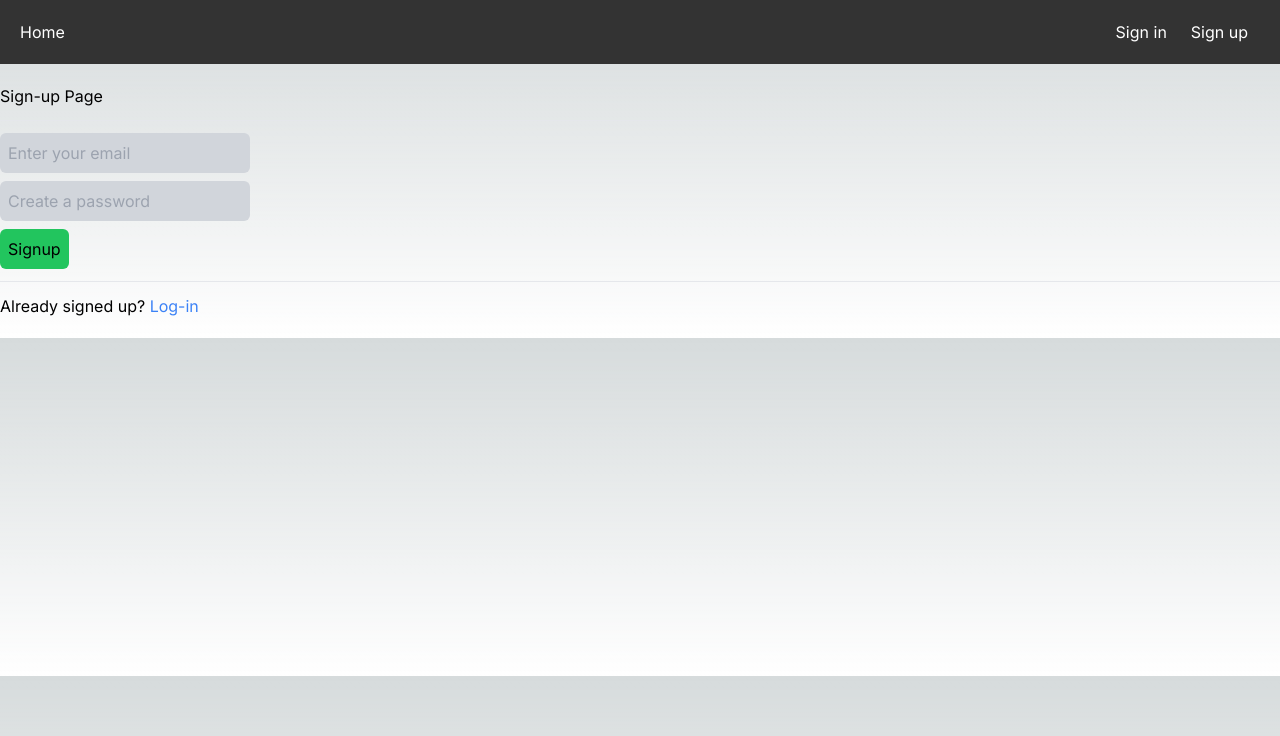
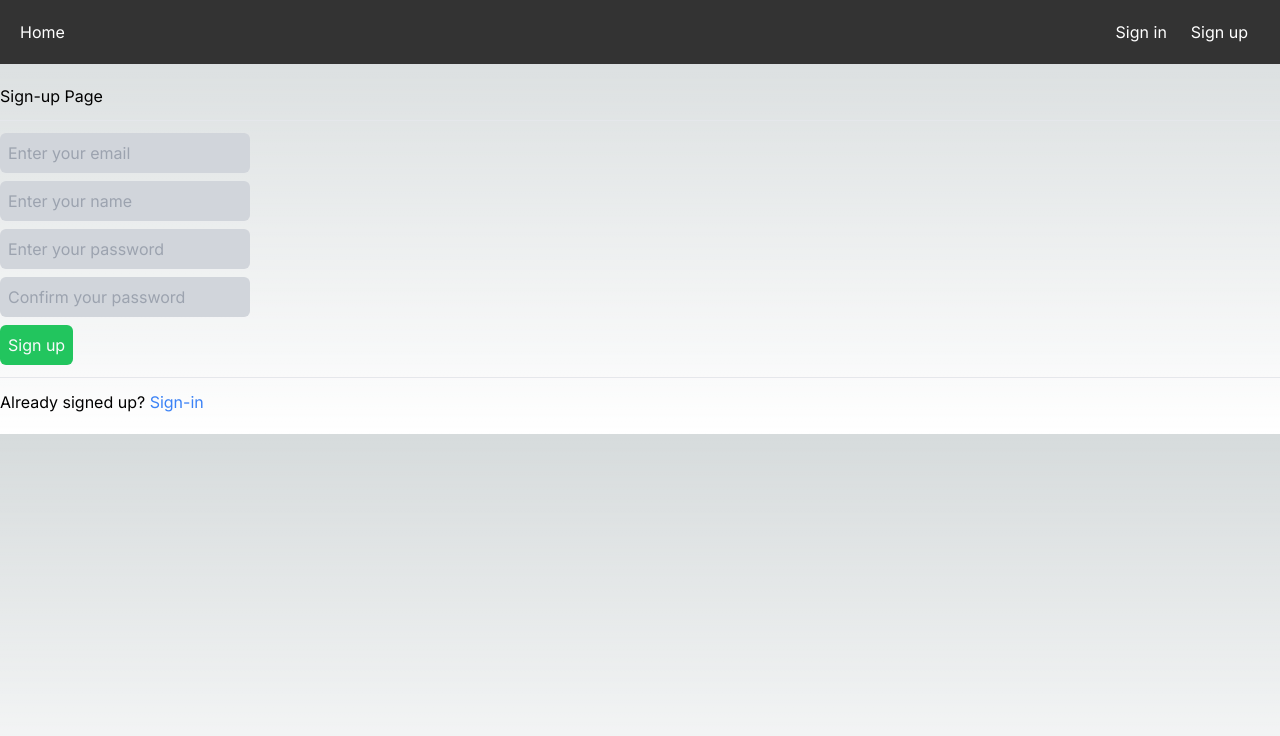
Before and after one commit to pathaninOpa/AiServices, a Next.js app in the folder ai_service/: page /signup in a window 1280 px wide. Shown: the top 736 px of the page. Built offline with nearby package versions, Linux system fonts and the light colour scheme.

Commit message:
Added Documentation.md and update sign-up page with api req and error handling

```diff
--- a/ai_service/package.json
+++ b/ai_service/package.json
@@ -9,8 +9,11 @@
     "lint": "next lint"
   },
   "dependencies": {
+    "axios": "^1.7.2",
+    "express": "^4.19.2",
     "mongoose": "^8.5.1",
     "next": "^14.2.4",
+    "nodemon": "^3.1.4",
     "react": "^18.3.1",
     "react-dom": "^18.3.1"
   },
--- a/ai_service/src/app/signup/page.js
+++ b/ai_service/src/app/signup/page.js
@@ -2,21 +2,66 @@
 import React, {useState} from 'react'
 import Navbar from '../components/Navbar'
 import Link from 'next/link'
+import axios from 'axios'
 
 function SignupPage() {
+  const [name, setName] = useState("")
+  const [email, setEmail] = useState("")
+  const [password, setPassword] = useState("")
+  const [confirmPassword, setConfirmPassword] = useState("")
+  const [err, setError] = useState("")
+
+  const  handleSubmit = async (e) => {
+    e.preventDefault();
+    try{
+      if (!name || !email || !password || !confirmPassword){
+        setError("Please Fill Out All The Forms");
+        return;
+      }
+      if (password != confirmPassword){
+        setError("Password Do Not Match!!");
+        return;
+      }
+      const res = await axios.post("https://localhost:8000/api/users",{ // this will be change when we have hosting service (when we deploy)
+        'name':name,
+        'email':email,
+        'password':password
+      });
+      if (res.status === 200){
+        const form = e.target;
+        setError("");
+        form.reset();
+        //localStorage.setItem('name',name), // save variable in local storage for futher usage. ** To do: optimise this ** _Tae Note: Im not sure if this is common practice
+        //window.location.href = '/'; // save to the desired page, modify to change destination
+      } else{
+        console.log("User registration failed.");
+      }
+    }catch(err){
+      console.log("Error During Registration: ",err)
+    }
+  }
   return (
     <div>
       <Navbar />
       <div className ="container mx-auto py-5">
         <h3>Sign-up Page</h3>
         <hr className=" my-3" />
-        <form action="">
-            <input className="block bg-gray-300 p-2 my-2 rounded-md"type="email" placeholder="Enter your email" />
-            <input className="block bg-gray-300 p-2 my-2 rounded-md"type="password" placeholder="Create a password" />
-            <button type='submit' className='bg-green-500 p-2 rounded-md'>Signup</button>
+        <form onSubmit={handleSubmit}>
+          {
+            err && (
+              <div className='bg-red-500 w-fit text-sm text-white py-1 px-3 rounded-md mt-2'>
+                {err}
+              </div>
+            )
+          }
+          <input onChange={(e) => setEmail(e.target.value)} className="block bg-gray-300 p-2 my-2 rounded-md"type="email" placeholder="Enter your email" />
+          <input onChange={(e) => setName(e.target.value)} className="block bg-gray-300 p-2 my-2 rounded-md"type="text" placeholder="Enter your name" />
+          <input onChange={(e) => setPassword(e.target.value)} className="block bg-gray-300 p-2 my-2 rounded-md"type="password" placeholder="Enter your password" />
+          <input onChange={(e) => setConfirmPassword(e.target.value)} className="block bg-gray-300 p-2 my-2 rounded-md"type="password" placeholder="Confirm your password" />
+          <button type='submit' className='bg-green-500 p-2 text-gray-50 rounded-md'>Sign up</button>
         </form>
         <hr className='my-3' />
-          <p>Already signed up? <Link className='text-blue-500 hover:underline' href="/login">Log-in</Link></p>
+          <p>Already signed up? <Link className='text-blue-500 hover:underline' href="/login">Sign-in</Link></p>
       </div>
     </div>
   )
```
Also changed, not shown: 2 other files (tests, documents, lock files or other folders).
